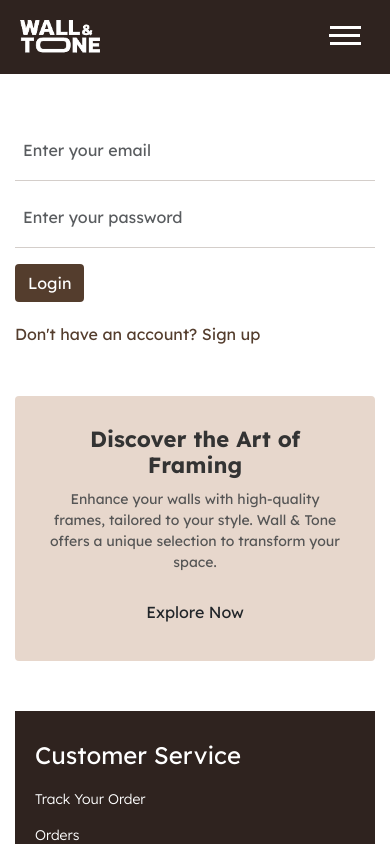
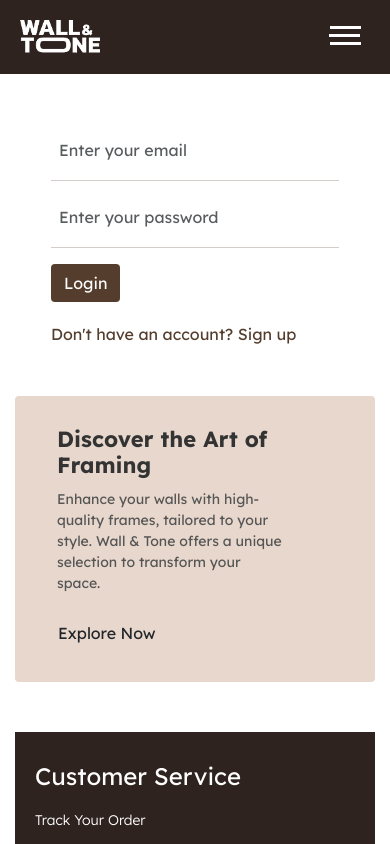
Before and after one commit to KrishnaMahajan1227/WallAndTone, a React (Vite) app in the folder frontend/: page /login in a window 390 px wide. Shown: the top 844 px of the page. Built offline with nearby package versions, Linux system fonts and the light colour scheme; no server answers.

Commit message:
Updated Final TEST 6

```diff
--- a/frontend/src/components/Login/Login.css
+++ b/frontend/src/components/Login/Login.css
@@ -55,17 +55,28 @@ hr.separating-line {
   text-align: left;
 }
 
+.login-right {
+  height: 350px;
+  display: flex;
+  flex-direction: column;
+  justify-content: center;
+  align-items: flex-start;
+}
+
 .login-right h3 {
   font-size: 22px;
   font-weight: bold;
   margin-bottom: 10px;
   color: #333;
+  padding-left: 12px;
 }
 
 .login-right p {
   font-size: 14px;
   color: #555;
   margin-bottom: 20px;
+  max-width: 80%;
+  padding-left: 12px;
 }
 
 .explore-btn {
@@ -119,10 +130,7 @@ button.btn.explore-btn:hover {
 
   .login-left {
     padding-right: 0;
-    width: 100%;
+    width: 80%;
   }
 
-  .login-right {
-    text-align: center;
-  }
 }
--- a/frontend/src/components/Signup/Signup.css
+++ b/frontend/src/components/Signup/Signup.css
@@ -62,18 +62,27 @@ hr.seperating-line {
   border-radius: 4px;
   text-align: left;
 }
-
+.signup-right {
+  height: 350px;
+  display: flex;
+  flex-direction: column;
+  justify-content: center;
+  align-items: flex-start;
+}
 .signup-right h3 {
   font-size: 22px;
   font-weight: bold;
   margin-bottom: 10px;
   color: #333;
+  padding-left: 12px;
 }
 
 .signup-right p {
   font-size: 14px;
   color: #555;
   margin-bottom: 20px;
+  max-width: 80%;
+  padding-left: 12px;
 }
 
 .explore-btn {
@@ -118,10 +127,7 @@ button.btn.explore-btn:hover{
 
   .signup-left {
     padding-right: 0;
-    width: 100%;
+    width: 80%;
   }
 
-  .signup-right {
-    text-align: center;
-  }
 }
```
